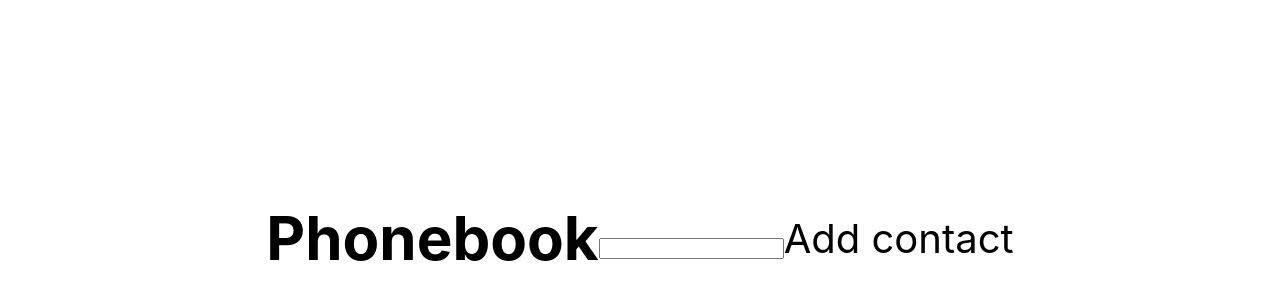
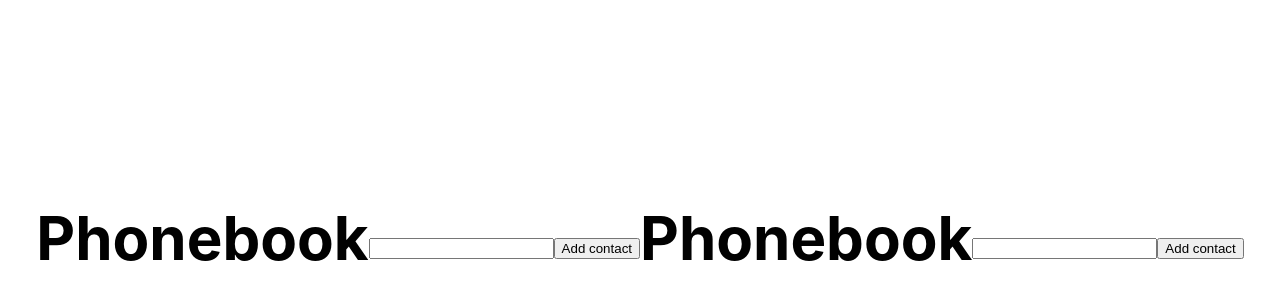
Before and after one commit to MartFrida/goit-react-hw-02-phonebook, a React (Create React App) app: page / in a window 1280 px wide. Shown: the part 162-462 px from the top of the page. Built offline with nearby package versions, Linux system fonts and the light colour scheme.

Commit message:
add form

```diff
--- a/src/components/Phonebook/Phonebook.jsx
+++ b/src/components/Phonebook/Phonebook.jsx
@@ -14,9 +14,13 @@ export class Phonebook extends React.Component {
         <h2>Phonebook</h2>
         <form>
           <input type="text" name="name" required />
-          <butto>Add contact</butto>
+          <button>Add contact</button>
         </form>
-
+        <h2>Phonebook</h2>
+        <form>
+          <input type="text" name="name" required />
+          <button>Add contact</button>
+        </form>
       </>
     )
   }
```
